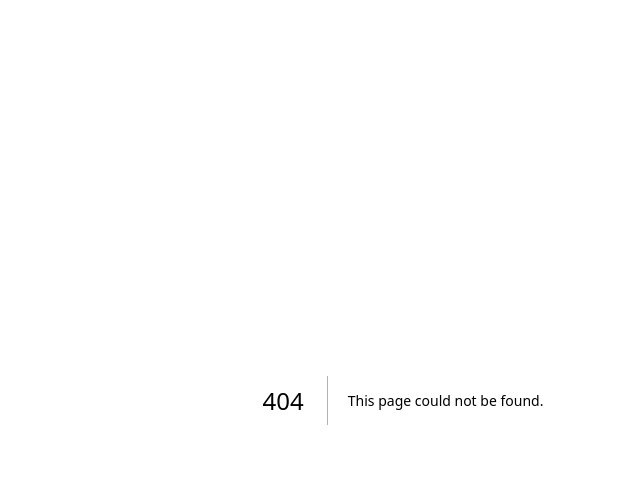
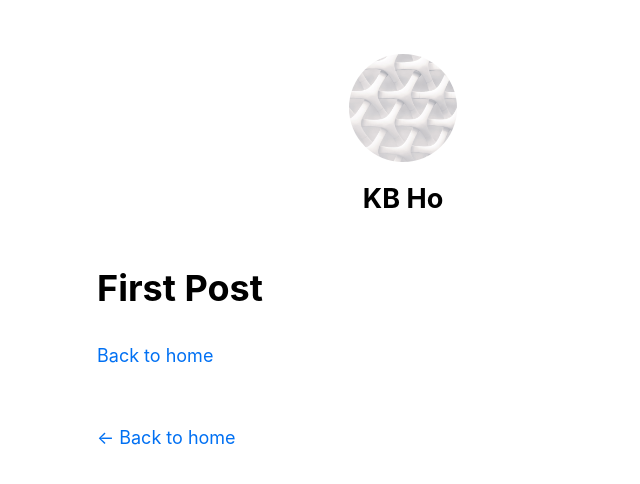
Before and after one commit to khacbac/nextjs-blog, a Next.js app: page /posts/first-post in a window 1280 px wide. Before the commit this address had no page. Shown: the top 484 px of the page, without its empty margins (237-877 px from the left). Built offline with nearby package versions, Linux system fonts and the light colour scheme.

Commit message:
navigation, assets, metadata, css

```diff
--- /dev/null
+++ b/components/layout.js
@@ -0,0 +1,69 @@
+import Head from "next/head";
+import Image from "next/image";
+import styles from "./layout.module.css";
+import utilStyles from "../styles/utils.module.css";
+import Link from "next/link";
+
+const name = "KB Ho";
+export const siteTitle = "Next.js Sample Website";
+
+export default function Layout({ children, home }) {
+  return (
+    <div className={styles.container}>
+      <Head>
+        <link rel="icon" href="/favicon.ico" />
+        <meta
+          name="description"
+          content="Learn how to build a personal website using Next.js"
+        />
+        <meta
+          property="og:image"
+          content={`https://og-image.vercel.app/${encodeURI(
+            siteTitle
+          )}.png?theme=light&md=0&fontSize=75px&images=https%3A%2F%2Fassets.vercel.com%2Fimage%2Fupload%2Ffront%2Fassets%2Fdesign%2Fnextjs-black-logo.svg`}
+        />
+        <meta name="og:title" content={siteTitle} />
+        <meta name="twitter:card" content="summary_large_image" />
+      </Head>
+      <header className={styles.header}>
+        {home ? (
+          <>
+            <Image
+              priority
+              src="/images/profile.jpg"
+              className={utilStyles.borderCircle}
+              height={144}
+              width={144}
+              alt=""
+            />
+            <h1 className={utilStyles.heading2Xl}>{name}</h1>
+          </>
+        ) : (
+          <>
+            <Link href="/">
+              <Image
+                priority
+                src="/images/profile.jpg"
+                className={utilStyles.borderCircle}
+                height={108}
+                width={108}
+                alt=""
+              />
+            </Link>
+            <h2 className={utilStyles.headingLg}>
+              <Link href="/" className={utilStyles.colorInherit}>
+                {name}
+              </Link>
+            </h2>
+          </>
+        )}
+      </header>
+      <main>{children}</main>
+      {!home && (
+        <div className={styles.backToHome}>
+          <Link href="/">← Back to home</Link>
+        </div>
+      )}
+    </div>
+  );
+}
--- /dev/null
+++ b/components/layout.module.css
@@ -0,0 +1,15 @@
+.container {
+  max-width: 36rem;
+  padding: 0 1rem;
+  margin: 3rem auto 6rem;
+}
+
+.header {
+  display: flex;
+  flex-direction: column;
+  align-items: center;
+}
+
+.backToHome {
+  margin: 3rem 0 0;
+}
--- /dev/null
+++ b/pages/_app.js
@@ -0,0 +1,5 @@
+import "../styles/globals.css";
+
+export default function App({ Component, pageProps }) {
+  return <Component {...pageProps} />;
+}
--- /dev/null
+++ b/pages/posts/first-post.js
@@ -0,0 +1,16 @@
+import Head from "next/head";
+import Link from "next/link";
+import Layout from "../../components/layout";
+
+export default function FirstPost() {
+  return (
+    <Layout>
+      <Head>
+        <title>First Post</title>
+      </Head>
+
+      <h1>First Post</h1>
+      <Link href={"/"}>Back to home</Link>
+    </Layout>
+  );
+}
--- a/styles/globals.css
+++ b/styles/globals.css
@@ -2,37 +2,26 @@
 body {
   padding: 0;
   margin: 0;
-  font-family: Inter, -apple-system, BlinkMacSystemFont, Segoe UI, Roboto,
-    Oxygen, Ubuntu, Cantarell, Fira Sans, Droid Sans, Helvetica Neue, sans-serif;
-}
-
-a {
-  color: inherit;
-  text-decoration: none;
+  font-family: -apple-system, BlinkMacSystemFont, Segoe UI, Roboto, Oxygen,
+    Ubuntu, Cantarell, Fira Sans, Droid Sans, Helvetica Neue, sans-serif;
+  line-height: 1.6;
+  font-size: 18px;
 }
 
 * {
   box-sizing: border-box;
 }
 
+a {
+  color: #0070f3;
+  text-decoration: none;
+}
+
+a:hover {
+  text-decoration: underline;
+}
+
 img {
   max-width: 100%;
-  height: auto;
+  display: block;
 }
-
-h1,
-h2,
-p,
-ul {
-  margin: 0;
-}
-
-ul {
-  padding: 0;
-  list-style: none;
-}
-
-button {
-  padding: 0.5rem 1rem;
-  font-weight: bold;
-}
--- /dev/null
+++ b/styles/utils.module.css
@@ -0,0 +1,52 @@
+.heading2Xl {
+  font-size: 2.5rem;
+  line-height: 1.2;
+  font-weight: 800;
+  letter-spacing: -0.05rem;
+  margin: 1rem 0;
+}
+
+.headingXl {
+  font-size: 2rem;
+  line-height: 1.3;
+  font-weight: 800;
+  letter-spacing: -0.05rem;
+  margin: 1rem 0;
+}
+
+.headingLg {
+  font-size: 1.5rem;
+  line-height: 1.4;
+  margin: 1rem 0;
+}
+
+.headingMd {
+  font-size: 1.2rem;
+  line-height: 1.5;
+}
+
+.borderCircle {
+  border-radius: 9999px;
+}
+
+.colorInherit {
+  color: inherit;
+}
+
+.padding1px {
+  padding-top: 1px;
+}
+
+.list {
+  list-style: none;
+  padding: 0;
+  margin: 0;
+}
+
+.listItem {
+  margin: 0 0 1.25rem;
+}
+
+.lightText {
+  color: #666;
+}
```
Also changed, not shown: pages/index.js (+13 -106 lines), public/images/profile.jpg (added).
